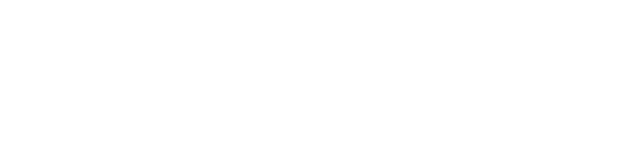
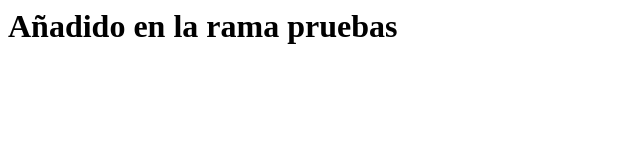
Before and after one commit to pinsolares/proyecto1, a plain HTML site: page index.html in a window 1280 px wide. Shown: the whole page, without its empty margins (0-640 px from the left). Drawn offline with Linux system fonts and the light colour scheme.

Commit message:
añado titular en html

```diff
--- a/index.html
+++ b/index.html
@@ -1 +1,2 @@
 <title>EJERCICIO DE GIT</title>
+<h1> Añadido en la rama pruebas </h1>
```
